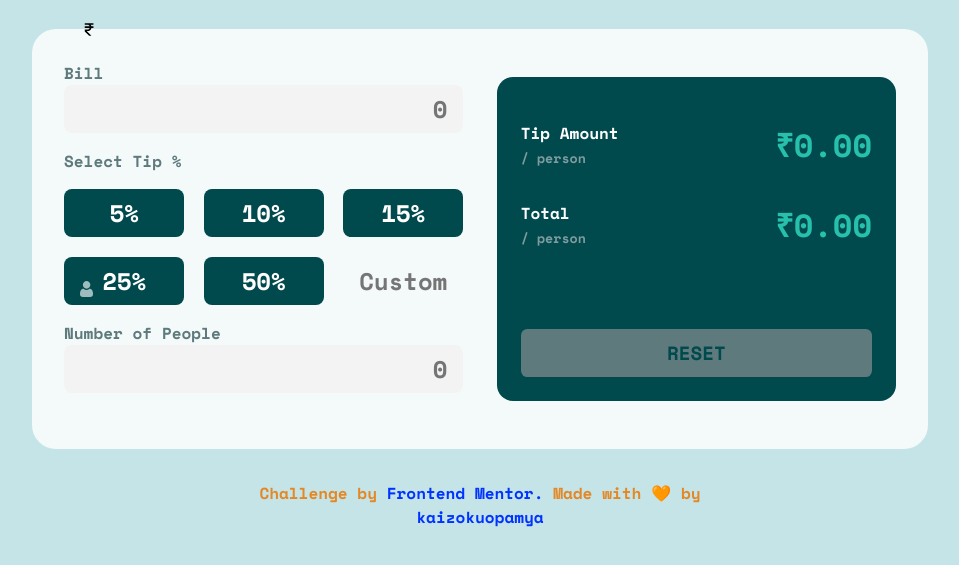
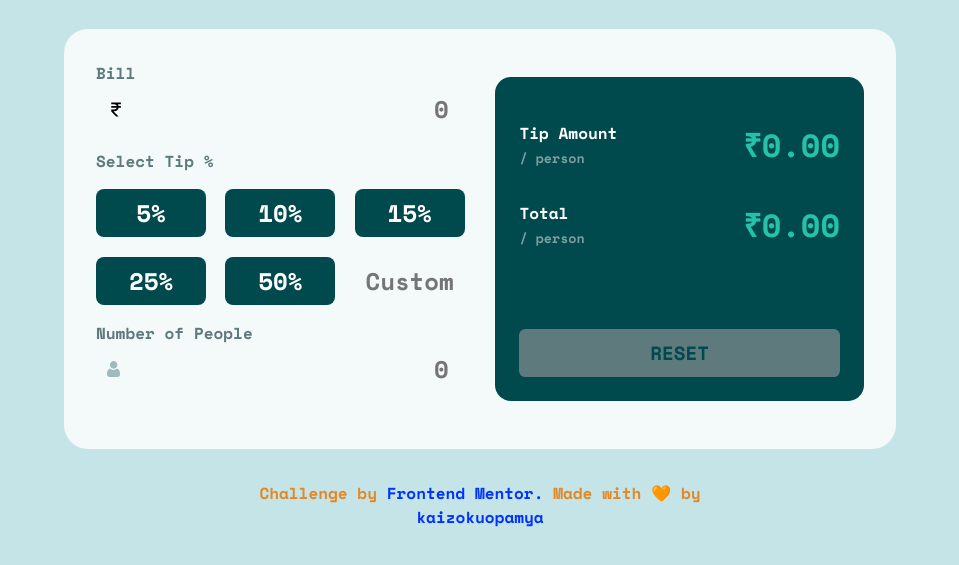
Before and after one commit to kaizokuopamya/Splitter-Tip-Calculator, a plain HTML site: page index.html in a window 1280 px wide. Shown: the part 175-740 px from the top of the page, without its empty margins (160-1119 px from the left). Drawn offline with nearby package versions, Linux system fonts and the light colour scheme.

Commit message:
changed icon as background to the input field

```diff
--- a/index.html
+++ b/index.html
@@ -17,11 +17,6 @@
           <div class="bill-amount">
             <label for="bill">Bill</label>
             <div class="bill-input">
-              <img
-                class="rupee-icon"
-                src="images/icon-rupee.svg"
-                alt="rupee symbol"
-              />
               <input id="bill" type="number" min="0" placeholder="0" />
             </div>
           </div>
@@ -40,11 +35,6 @@
             <label for="people">Number of People</label>
             <small id="error"></small>
             <div class="people-count-section">
-              <img
-                class="people-icon"
-                src="images/icon-person.svg"
-                alt="person icon"
-              />
               <input
                 id="people"
                 type="number"
--- a/style.css
+++ b/style.css
@@ -104,28 +104,21 @@ label {
   margin-bottom: 1rem;
 }
 
+#bill{
+  background: url(images/icon-rupee.svg) no-repeat 3% 50%;
+  background-size: 1.3rem;
+}
+
+#people{
+  background: url(images/icon-person.svg) no-repeat 3% 50%;
+}
+
 #bill:focus,
 #people:focus {
   outline: none;
   border: 2px solid var(--strong-cyan);
   padding: 0 1rem;
   cursor: pointer;
-}
-
-/* **************Icons beside input fields**************** */
-.rupee-icon {
-  width: 1.2rem;
-  position: absolute;
-  top: 14.2rem;
-  left: 3rem;
-  z-index: 2;
-}
-
-.people-icon {
-  position: absolute;
-  top: 34.7rem;
-  left: 3rem;
-  z-index: 2;
 }
 
 /* **************Percentage button styles**************** */
@@ -237,7 +230,7 @@ label {
 }
 
 /* **************media queries for medium screen/tablet**************** */
-@media (min-width: 750px) and (max-width: 1020px) {
+@media (min-width: 628px) and (max-width: 1020px) {
   main {
     width: 80%;
     margin: 0 auto;
@@ -262,14 +255,6 @@ label {
   #tip-percent::placeholder {
     font-size: 1.1rem;
   }
-  .rupee-icon {
-    top: 14rem;
-    left: 8rem;
-  }
-  .people-icon {
-    top: 30.5rem;
-    left: 8rem;
-  }
   .reset {
     margin-top: 4rem;
   }
@@ -281,7 +266,7 @@ label {
     margin: 2rem 0;
   }
   main {
-    width: 70%;
+    width: 65%;
     margin: 0 auto;
   }
   .container {
@@ -301,14 +286,6 @@ label {
   .tip-grid {
     grid-template-columns: 1fr 1fr 1fr;
   }
-  .rupee-icon {
-    top: 12.2rem;
-    left: 15rem;
-  }
-  .people-icon {
-    top: 28.5rem;
-    left: 15rem;
-  }
   .reset {
     margin-top: 3rem;
   }
```
